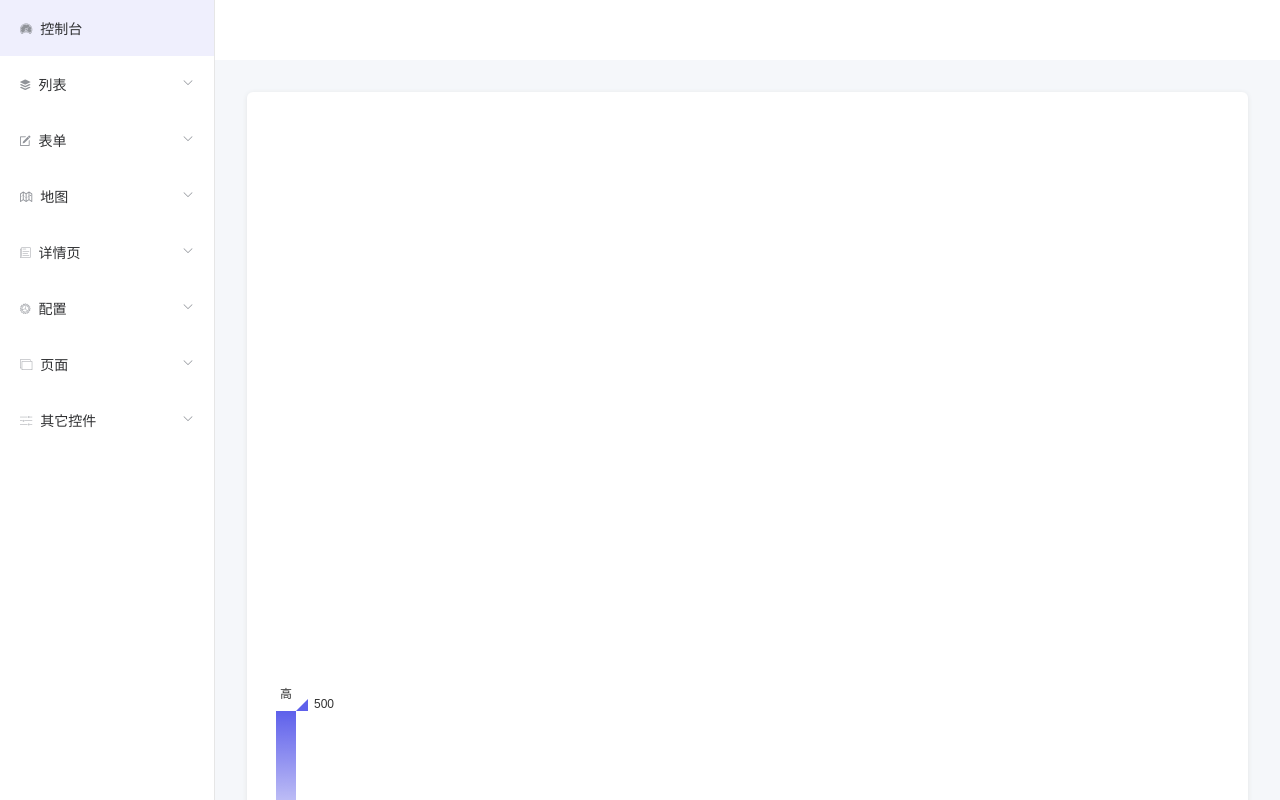
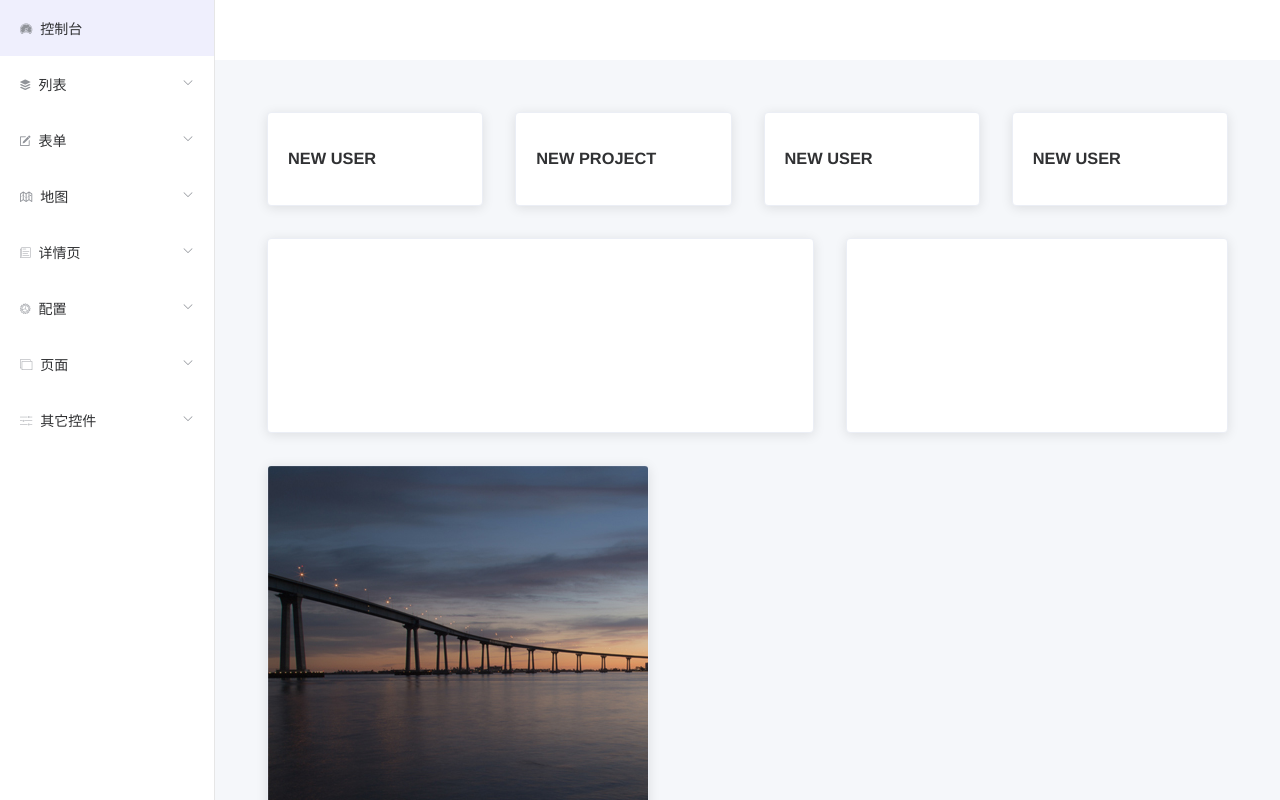
Before and after one commit to wtZZx/ele-admin, a Vue app: page /#/ in a window 1280 px wide. Shown: the top 800 px of the page. Built offline with nearby package versions, Linux system fonts and the light colour scheme.

Commit message:
更新首页的样式

```diff
--- a/src/App.vue
+++ b/src/App.vue
@@ -16,7 +16,7 @@
                 </el-header>
 
                 <el-container class="em-el-container">
-                    <el-main class="em-box em-box-primary">
+                    <el-main>
                         <transition name="fade"><router-view/></transition>
                     </el-main>
 
--- a/src/assets/index.scss
+++ b/src/assets/index.scss
@@ -94,7 +94,7 @@ a {
 }
 
 .em-box {
-    margin: 1rem;
+    margin: 5px;
     box-shadow: 0 1px 5px #E2E4E6;
     background-color: $default-background-color;
     border-radius: 6px;
--- a/src/components/em-dashboard/em-dashboard.vue
+++ b/src/components/em-dashboard/em-dashboard.vue
@@ -1,5 +1,55 @@
 <template>
-    <div id="chart" style="width: 800px; height: 800px;">
+    <div>
+        <el-row>
+            <el-col :span="6" class="card-wrap">
+                <el-card >
+                    <h3>NEW USER</h3>
+                </el-card>
+            </el-col>
+            <el-col :span="6" class="card-wrap">
+                <el-card>
+                    <h3>NEW PROJECT</h3>
+                </el-card>
+            </el-col>
+            <el-col :span="6" class="card-wrap">
+                <el-card>
+                    <h3>NEW USER</h3>
+                </el-card>
+            </el-col>
+            <el-col :span="6" class="card-wrap">
+                <el-card>
+                    <h3>NEW USER</h3>
+                </el-card>
+            </el-col>
+        </el-row>
+
+        <el-row>
+            <el-col :span="14" class="card-wrap">
+                <el-card>
+                    <canvas></canvas>
+                </el-card>
+            </el-col>
+
+            <el-col :span="10" class="card-wrap">
+                <el-card>
+                    <canvas></canvas>
+                </el-card>
+            </el-col>
+        </el-row>
+
+        <el-row>
+            <el-col :span="10" class="card-wrap">
+                <el-card :body-style="{ padding: '0px' }">
+                    <img src="../../assets/image/weather-bg.jpg" class="image">
+                    <div style="padding: 14px;">
+                        <span>好吃的汉堡</span>
+                    </div>
+                </el-card>
+            </el-col>
+        </el-row>
+
+
+
     </div>
 </template>
 
@@ -13,53 +63,19 @@ export default {
             str: 'DashBoard'
         }
     },
-    mounted () {
+    mounted() {
 
-        echarts.init(document.getElementById('chart')).setOption({
-            tooltip: { trigger: 'item' },
-            grid: {
-                left: '5px',
-                right: '5px',
-                top: '5px',
-                bottom: '5px'
-            },
-            visualMap: {
-                min: 0,
-                max: 500,
-                left: '3%',
-                bottom: '3%',
-                text:['高','低'],           // 文本，默认为数值文本
-                calculable : true,
-                inRange: {
-                    color: ['#F2F0FB', '#5E60EB']
-                }
-            },
-            series: [
-                {
-                    name: '机构数量',
-                    type: 'map',
-                    map: 'china',
-                    left: 'center',
-                    top: 'middle',
-                    roam: false,
-                    label: {
-                        normal: {
-                            //show: true
-                        },
-                        emphasis: {
-                            show: true,
-                            textStyle: {
-                                color: '#000'
-                            }
-                        }
-                    },
-                    itemStyle: {
-                        normal: { areaColor: '#FFFFFF', borderColor: '#9B89DF' },
-                        emphasis: { areaColor: '#DDD7F4' }
-                    }
-                }
-            ]
-        });
     }
 }
 </script>
+
+<style lang="scss">
+.card-wrap {
+    padding: 1rem;
+}
+
+#map {
+    width: 100%;
+    height: 100%;
+}
+</style>
--- a/src/components/em-login/em-login.vue
+++ b/src/components/em-login/em-login.vue
@@ -19,7 +19,7 @@
                     </el-form-item>
 
                     <el-form-item>
-                        <el-button type="primary" class="em-login-btn">Log in</el-button>
+                        <el-button type="primary" class="em-login-btn" @click="logon">Log in</el-button>
                     </el-form-item>
 
                 </el-form>
@@ -47,6 +47,15 @@ export default {
         // $server.logon().then(res => {
         //     console.log(res)
         // })
+    },
+    methods: {
+        logon() {
+            console.log('login')
+            // 如果成功登录，路由跳转到首页
+            this.$router.push({
+                path: 'dashboard'
+            })
+        }
     }
 }
 </script>
--- a/src/components/em-menu/em-menu.vue
+++ b/src/components/em-menu/em-menu.vue
@@ -1,10 +1,13 @@
 <template>
     <div>
         <el-menu :unique-opened="true" class="em-el-menu">
-            <el-menu-item index="2">
-                <i class="ion-ios-speedometer em-menu-icon"></i>
-                <span slot="title">控制台</span>
-            </el-menu-item>
+            <router-link to="/">
+                <el-menu-item index="2">
+                    <i class="ion-ios-speedometer em-menu-icon"></i>
+                    <span slot="title">控制台</span>
+                </el-menu-item>
+            </router-link>
+
             <el-submenu v-for="menu in menus" :key="menu.key" :index="menu.key">
                 <template slot="title">
                     <i :class="menu.icon" class="em-icon-color em-menu-icon"></i>
--- a/src/components/em-table/em-base-table.vue
+++ b/src/components/em-table/em-base-table.vue
@@ -1,5 +1,5 @@
 <template>
-    <div>
+    <div class="em-box em-box-primary">
         <div class="em-box-header">
             <el-breadcrumb separator-class="el-icon-arrow-right">
                 <el-breadcrumb-item :to="{ path: '/' }">首页</el-breadcrumb-item>
```
Also changed, not shown: src/assets/image/weather-bg.jpg (added).
